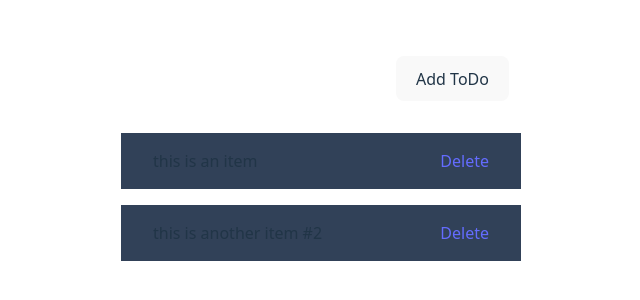
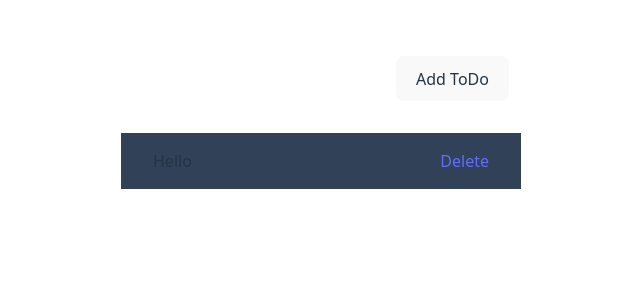
Before and after one commit to anthonyholiday/react-to-do-app, a React (Vite) app: page / in a window 1280 px wide. Shown: the part 264-564 px from the top of the page, without its empty margins (319-959 px from the left). Built offline with nearby package versions, Linux system fonts and the light colour scheme.

Commit message:
Added LocalStorage functionality, get localstorage from previous

```diff
--- a/src/App.jsx
+++ b/src/App.jsx
@@ -1,18 +1,29 @@
-import { useState } from 'react'
+import { useEffect, useState } from 'react'
 import ToDoInput from "./components/toDoInput.jsx"
 import ToDoList from "./components/toDoList.jsx"
 
 function App() {
-  const [toDo, setToDo] = useState([
+  const [toDo, setToDo] = useState(() => {
+  const items = JSON.parse(localStorage.getItem("toDo"))
+  return items ||
+  [
     {
-        title: "this is an item",
-        id: crypto.randomUUID()
-    },
-    {
-        title: "this is another item #2",
-        id: crypto.randomUUID()
+      title: "Hello",
+      id: crypto.randomUUID()
     }
-])
+]
+})
+
+  useEffect(() => {
+    const items = JSON.parse(localStorage.getItem("toDo"))
+    if(items) {
+      setToDo(items)
+    }
+  }, [])
+
+  useEffect(() => {
+    localStorage.setItem("toDo", JSON.stringify(toDo))
+  },[toDo])
 
   function addToDo(title) {
     setToDo(prev => [
```
